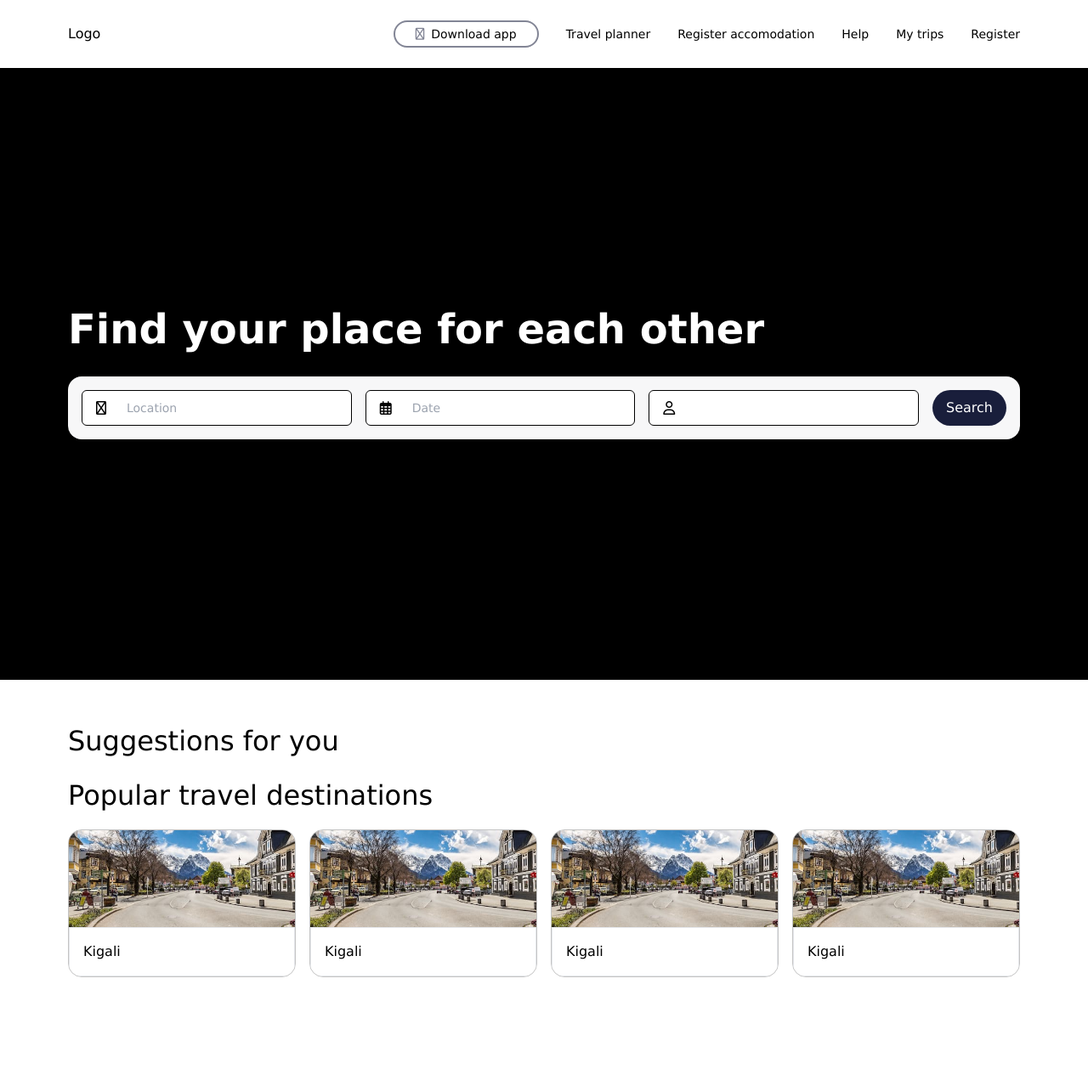
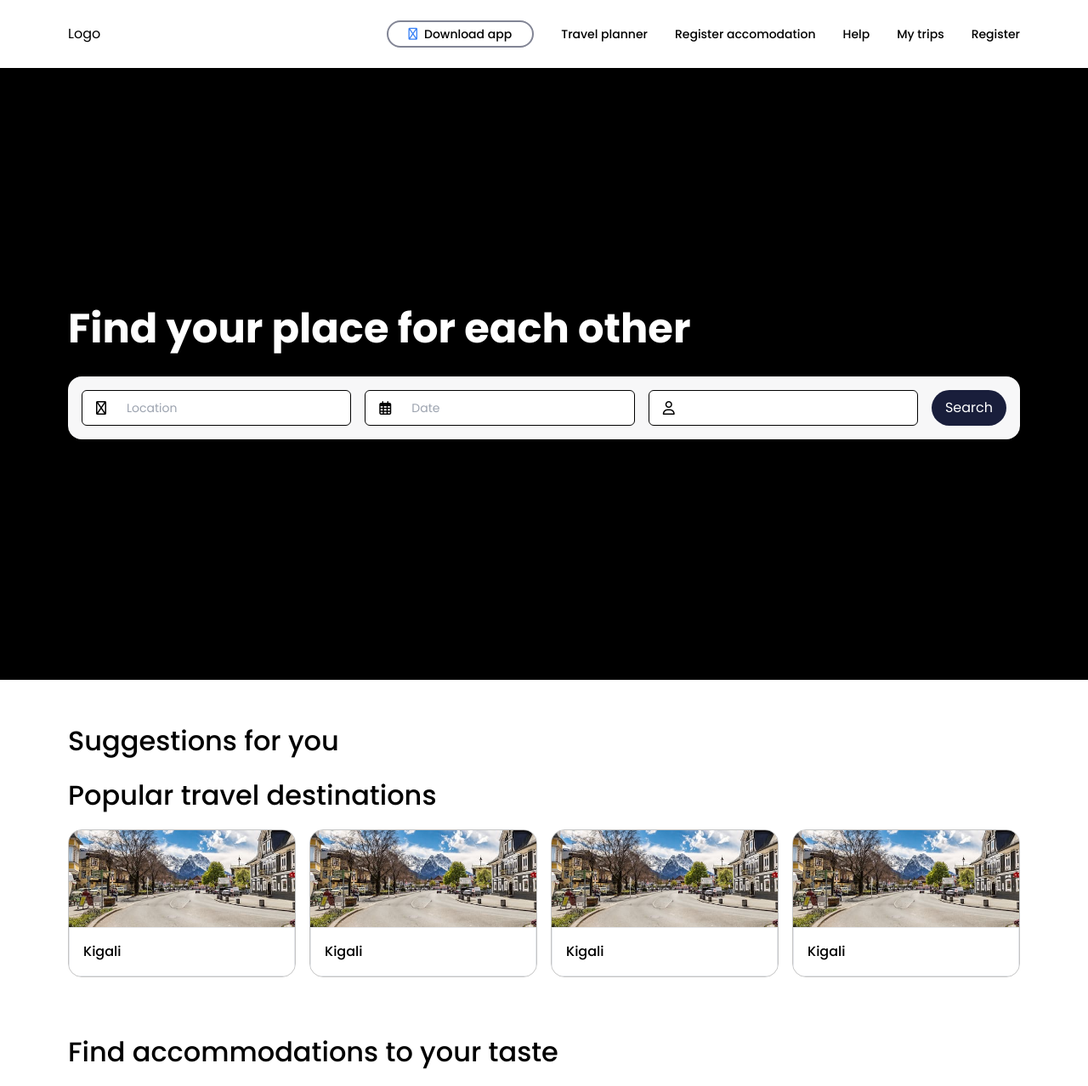
Before and after one commit to IGIRANEZAJosue/website-cloning, a plain HTML site: page index.html in a window 1280 px wide. Shown: the whole page at 85% size. Before the commit the page ends 1198 px from the top, so only its background shows below. Drawn offline with nearby package versions, Linux system fonts and the light colour scheme.

Commit message:
Progress 3

```diff
--- a/index.html
+++ b/index.html
@@ -21,14 +21,14 @@
          </div>
          <div class="navlinks flex items-center gap-8 text-sm font-medium ">
             <span class="flex gap-2 items-center px-6 py-1 border-2 border-[#828595] rounded-full hover:bg-[#ECF4FD]">
-               <i class="fa-regular fa-download text-[#828595]"></i>
+               <i class="fa-regular fa-download text-blue-500"></i>
                <p>Download app</p>
             </span>
-            <a href=""><span><p>Travel planner </p></span></a>
-            <a href=""><span><p class=" hover:text-[#828595]">Register accomodation</p></span></a>
-            <a href=""><span><p class=" hover:text-[#828595]">Help</p></span></a>
-            <a href=""><span><p class=" hover:text-[#828595]">My trips</p></span></a>
-            <a href=""><span><p class=" hover:text-[#828595]">Register</p></span></a>
+            <a href=""><span><p class=" hover:text-blue-500">Travel planner </p></span></a>
+            <a href=""><span><p class=" hover:text-blue-500">Register accomodation</p></span></a>
+            <a href=""><span><p class=" hover:text-blue-500">Help</p></span></a>
+            <a href=""><span><p class=" hover:text-blue-500">My trips</p></span></a>
+            <a href=""><span><p class=" hover:text-blue-500">Register</p></span></a>
          </div>
       </nav>
 
@@ -86,8 +86,8 @@
       </section>
 
       <!-- Find accommodations to your taste -->
-      <section>
-
+      <section class=" py-4 px-20">
+         <h1 class="font-medium text-[32px]">Find accommodations to your taste</h1>
       </section>
 
 
--- a/style.css
+++ b/style.css
@@ -1,5 +1,5 @@
 
-/* @import url('https://fonts.googleapis.com/css2?family=Poppins:ital,wght@0,100;0,200;0,300;0,400;0,500;0,600;0,700;0,800;0,900;1,100;1,200;1,300;1,400;1,500;1,600;1,700;1,800;1,900&display=swap'); */
+@import url('https://fonts.googleapis.com/css2?family=Poppins:ital,wght@0,100;0,200;0,300;0,400;0,500;0,600;0,700;0,800;0,900;1,100;1,200;1,300;1,400;1,500;1,600;1,700;1,800;1,900&display=swap');
 
 body {
    font-family: "Poppins", Verdana, Geneva, Tahoma, sans-serif;
```
